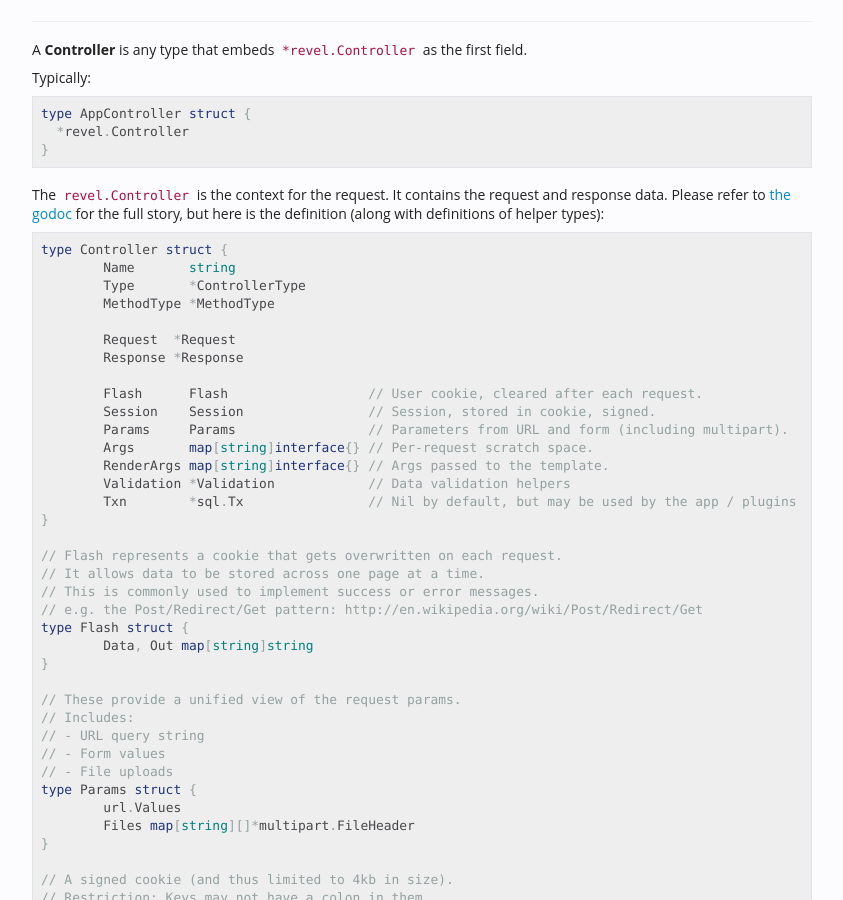
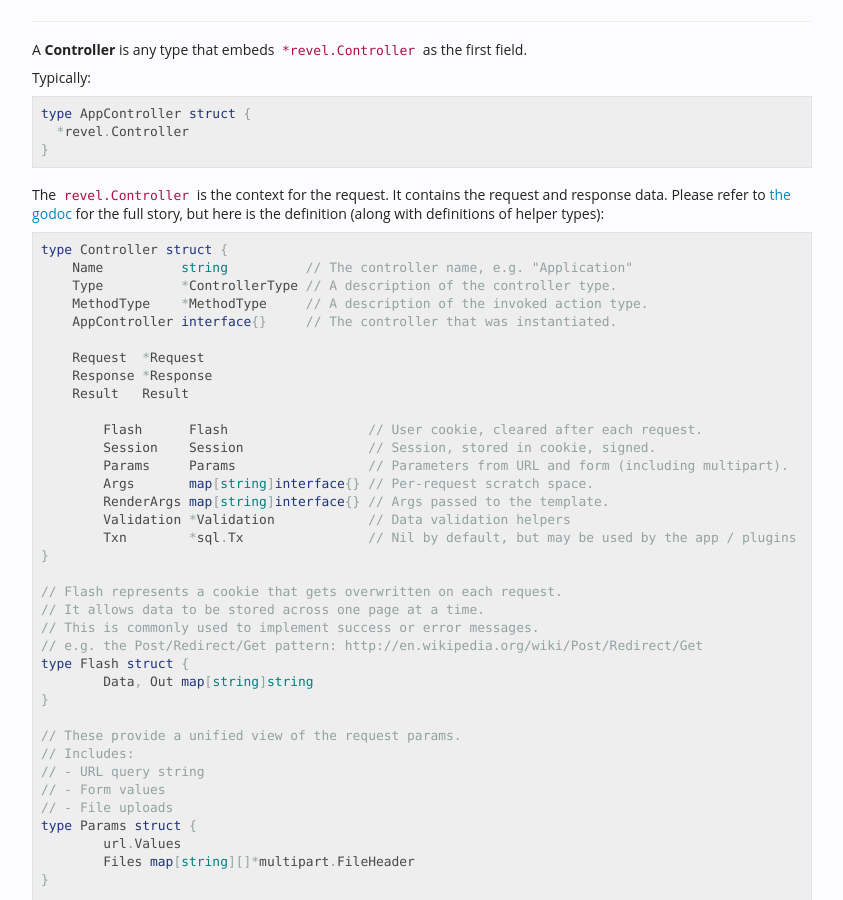
Before and after one commit to revel/revel, a Jekyll site: the page built from manual/concepts.md, in a window 1280 px wide and 900 px high, scrolled down 666 px. Shown: the whole window, without its empty margins (298-1141 px from the left). Built offline with Jekyll 4.4.1, drawn with Linux system fonts in a browser that asks for light colours.

Commit message:
Update controller details in concepts

```diff
--- a/manual/concepts.md
+++ b/manual/concepts.md
@@ -51,12 +51,14 @@ for the full story, but here is the definition (along with definitions of helper
 
 <pre class="prettyprint lang-go">
 type Controller struct {
-	Name       string
-	Type       *ControllerType
-	MethodType *MethodType
+    Name          string          // The controller name, e.g. "Application"
+    Type          *ControllerType // A description of the controller type.
+    MethodType    *MethodType     // A description of the invoked action type.
+    AppController interface{}     // The controller that was instantiated.
 
-	Request  *Request
-	Response *Response
+    Request  *Request
+    Response *Response
+    Result   Result
 
 	Flash      Flash                  // User cookie, cleared after each request.
 	Session    Session                // Session, stored in cookie, signed.
```
